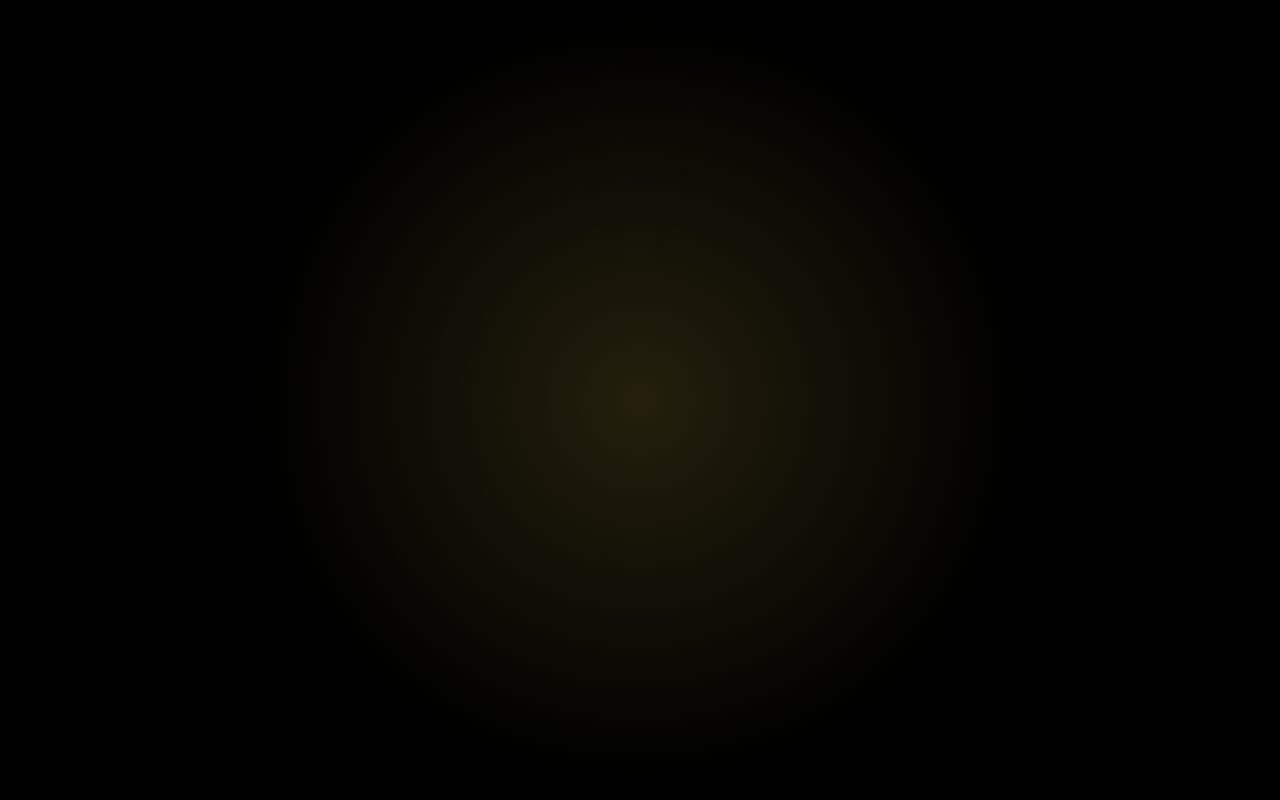
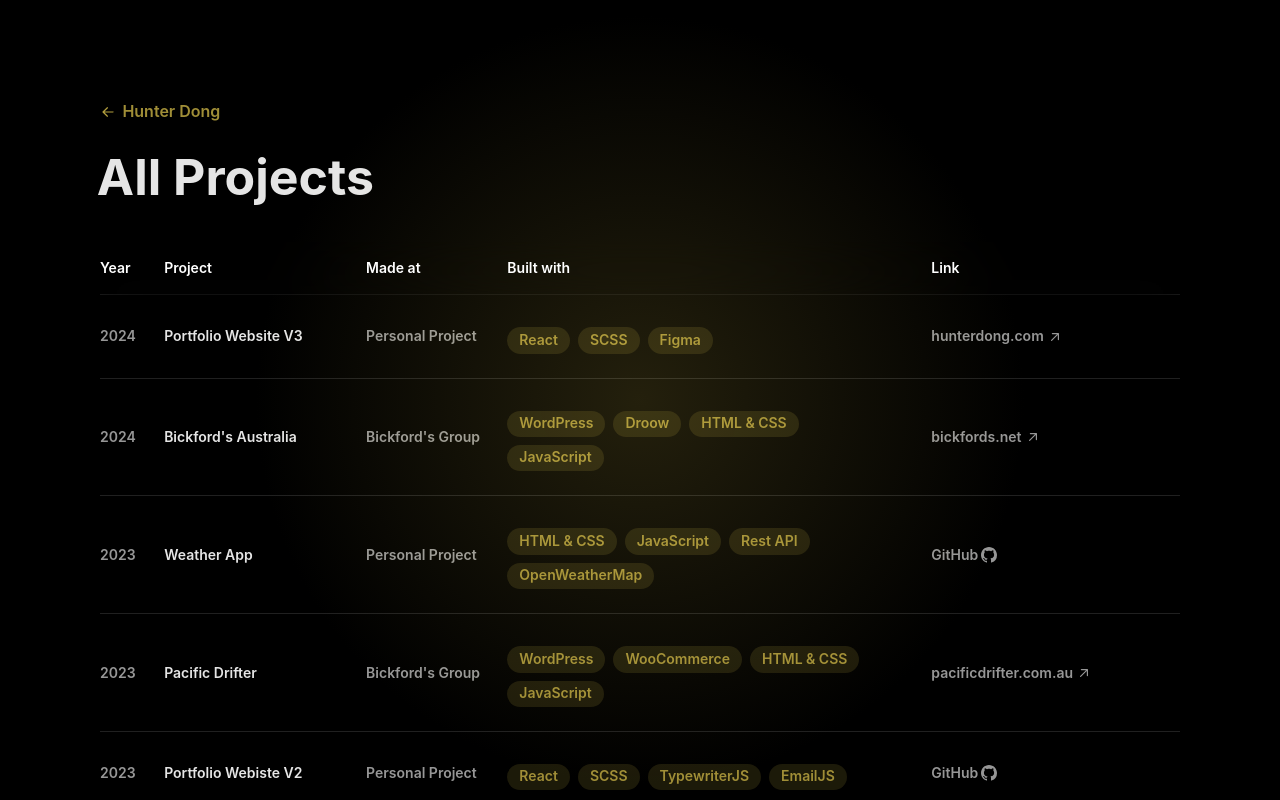
Before and after one commit to hunterbiu1205/portfolio-V3, a React (Create React App) app: page /archive in a window 1280 px wide. Before the commit this address had no page. Shown: the top 800 px of the page. Built offline with nearby package versions, Linux system fonts and the light colour scheme.

Commit message:
update router

```diff
--- a/package.json
+++ b/package.json
@@ -1,5 +1,5 @@
 {
-  "homepage": "https://hunterbiu1205.github.io/portfolio-V3/",
+  "homepage": "https://www.hunterdong.com/",
   "name": "my-app",
   "version": "0.1.0",
   "private": true,
--- a/src/App.js
+++ b/src/App.js
@@ -9,8 +9,8 @@
     <BrowserRouter>
      <ScrollToTop/>
       <Routes>
-        <Route path="/portfolio-V3" element={<Home />} />
-        <Route path="/portfolio-V3/archive" element={<Archive />} />
+        <Route path="/" element={<Home />} />
+        <Route path="/archive" element={<Archive />} />
 
       </Routes>
 
--- a/src/pages/Archive/Archive.jsx
+++ b/src/pages/Archive/Archive.jsx
@@ -8,7 +8,7 @@
   return (
     <div className="app max-w-screen-xl mx-auto app-archive">
       <div className="archive-header">
-        <Link to="/portfolio-V3">
+        <Link to="/">
           <h4>
             <svg
               xmlns="http://www.w3.org/2000/svg"
```
